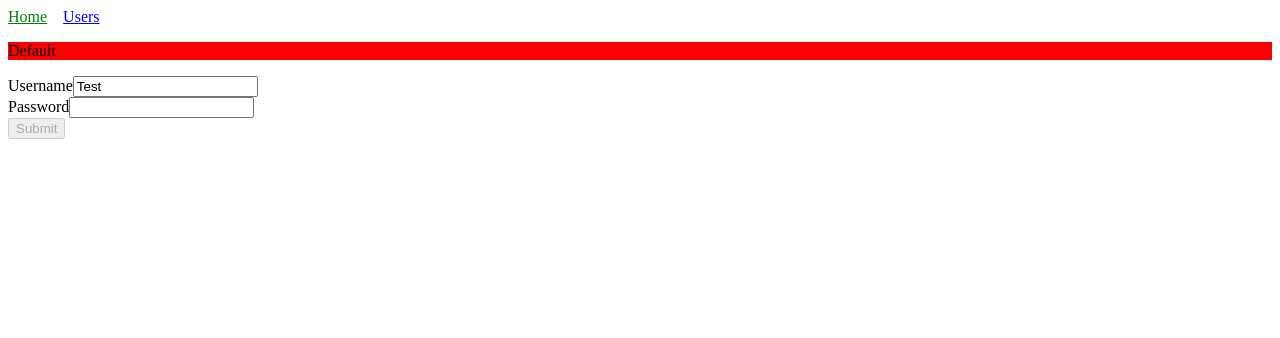
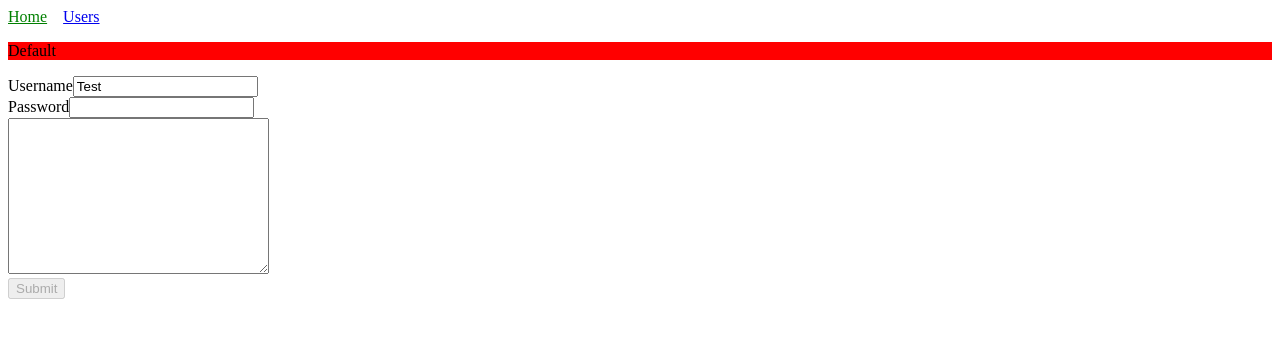
Before and after one commit to sean-xiao-zhao7/angular-directives-test, an Angular app: page /#/ in a window 1280 px wide. Shown: the top 338 px of the page. Built offline with nearby package versions, Linux system fonts and the light colour scheme.

Commit message:
Add textarea

```diff
--- a/src/app/components/home/home.component.html
+++ b/src/app/components/home/home.component.html
@@ -29,6 +29,14 @@
         >Password must be at least 6 chars.</span
       >
     </div>
+    <div>
+      <textarea
+        name="description"
+        id="description"
+        cols="30"
+        rows="10"
+      ></textarea>
+    </div>
     <button type="submit" [disabled]="!form.valid">Submit</button>
   </form>
 </div>
```
